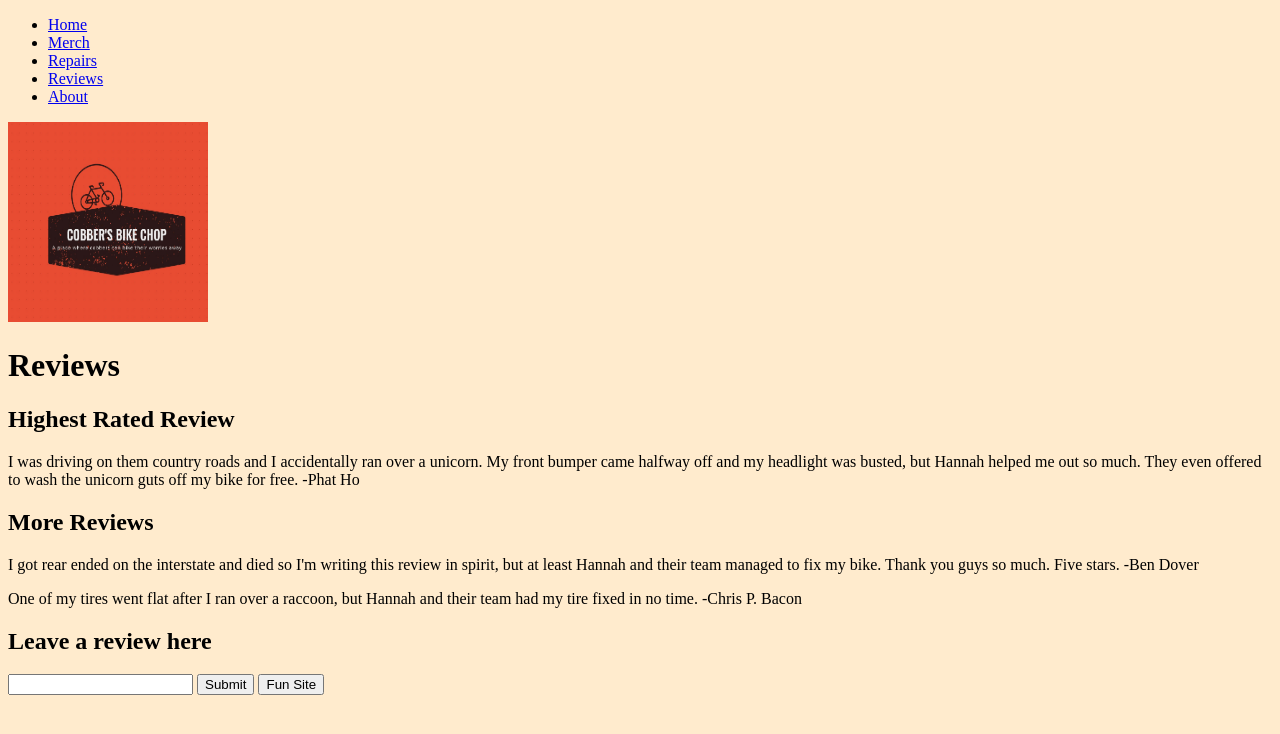
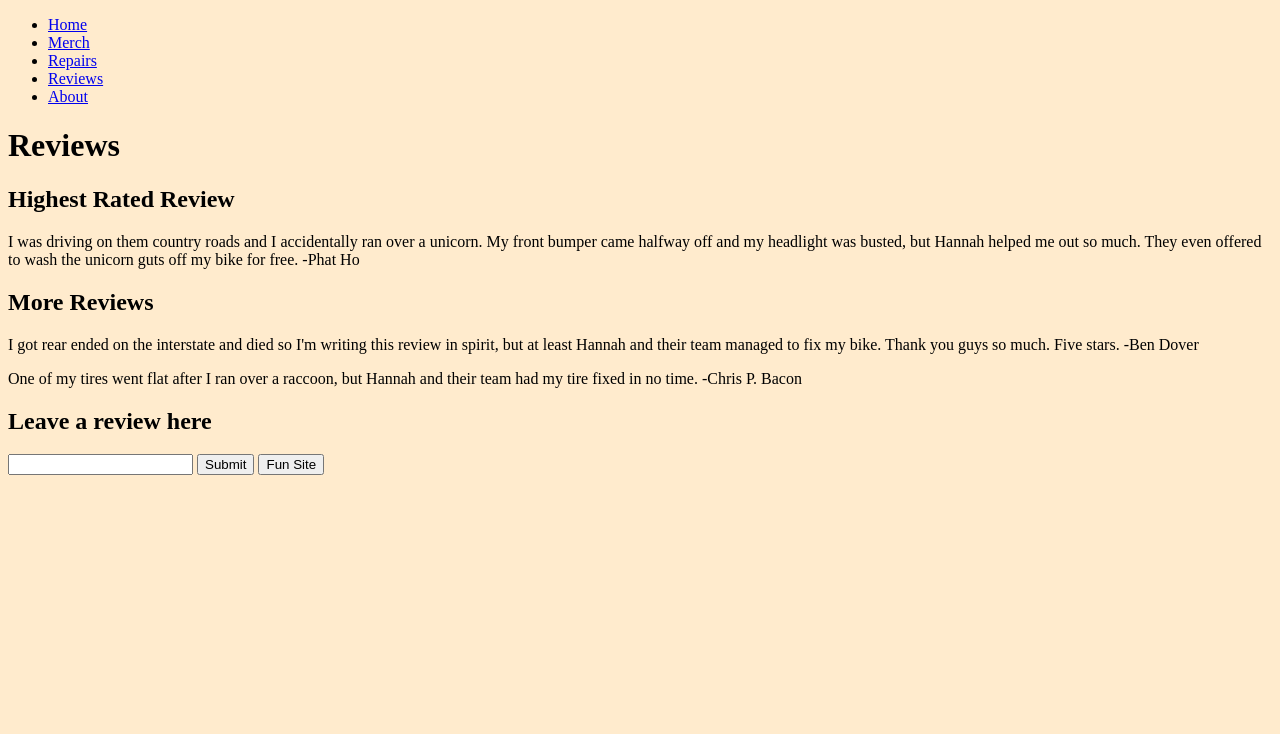
Before and after one commit to ChaseBurnett/Cobbers-Bicycle-Chop, a plain HTML site: page Reviews/Reviews.html in a window 1280 px wide. Drawn offline with Linux system fonts and the light colour scheme.

Commit message:
Revert "reviews updates"

```diff
--- a/Reviews/Reviews.html
+++ b/Reviews/Reviews.html
@@ -23,9 +23,6 @@
         </div>
     </nav>
 
-    <header>
-        <img src="/imgs/bike-logo.jpg" alt="" height="200px" width="200px">
-    </header>
     <h1>Reviews</h1>
     <h2>Highest Rated Review</h2>
     <p>I was driving on them country roads and I accidentally ran over a unicorn. My front bumper came halfway off and my headlight was busted, but Hannah helped me out so much. They even offered to wash the unicorn guts off my bike for free. -Phat Ho</p>
```
Also changed, not shown: Reviews/reviews-fun.html (+0 -1 lines), Reviews/bike-fail.gif (deleted), Reviews/bikeaccident.jpg (deleted).
